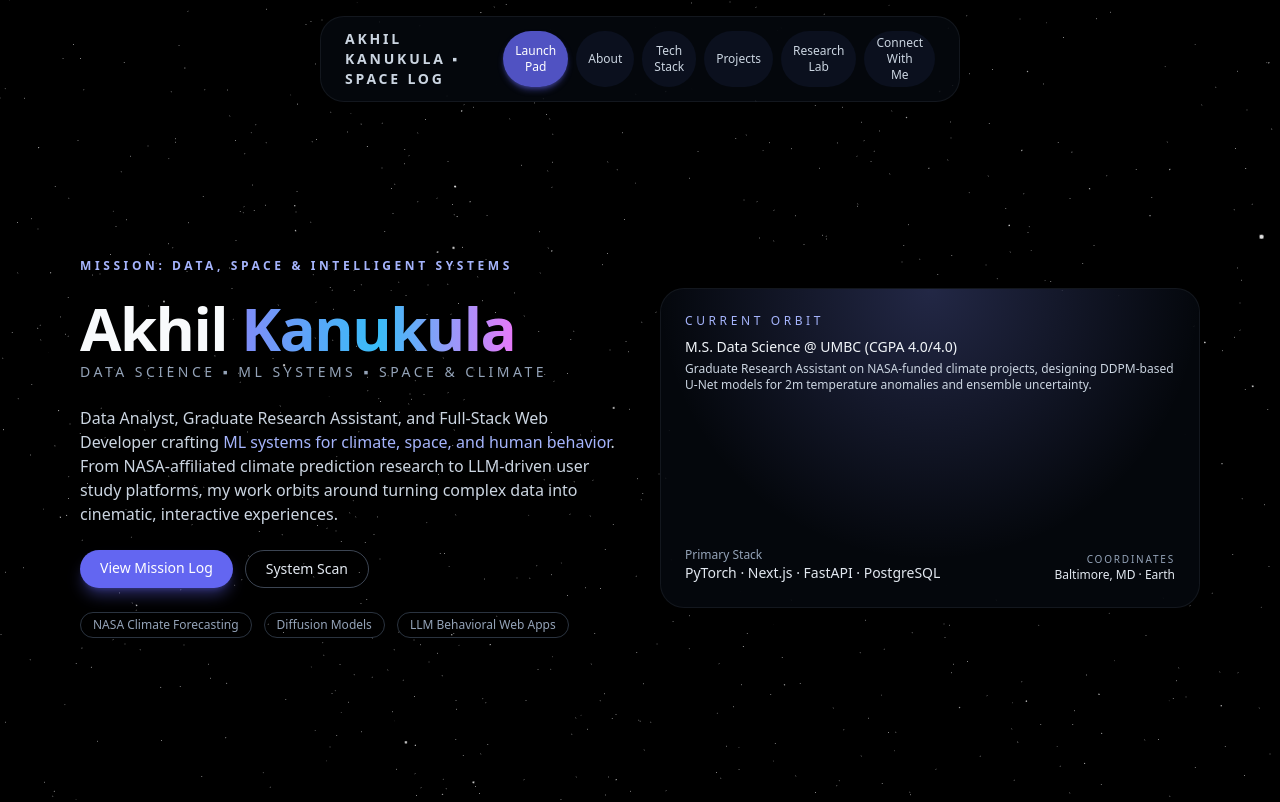
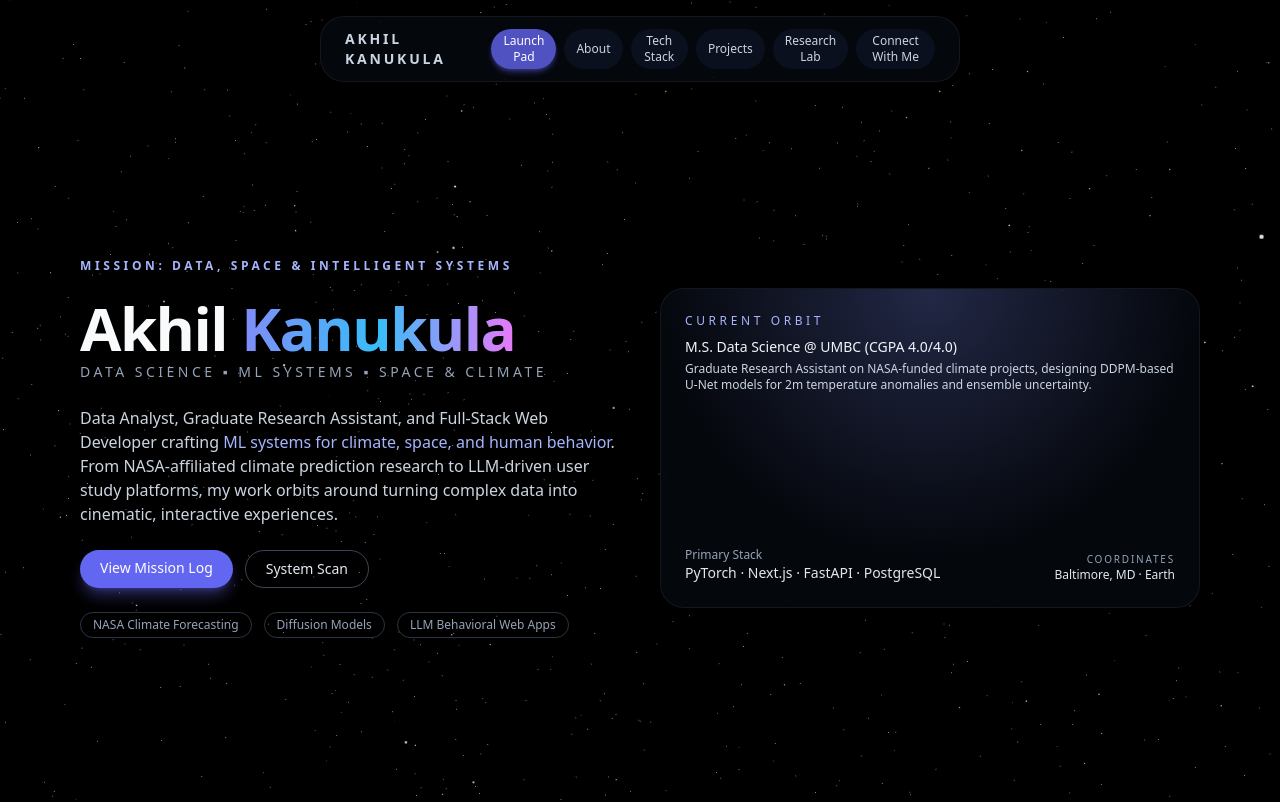
Before and after one commit to akhil1729/portfolio, a Next.js app: page / in a window 1280 px wide. Shown: the top 802 px of the page. Built offline with nearby package versions, Linux system fonts and the light colour scheme.

Commit message:
Update NavBar.jsx

```diff
--- a/components/NavBar.jsx
+++ b/components/NavBar.jsx
@@ -61,7 +61,7 @@ export default function NavBar() {
     <header className="fixed top-4 left-1/2 z-40 -translate-x-1/2">
       <nav className="glass-panel flex items-center gap-4 px-6 py-3 shadow-lg">
         <div className="text-sm font-semibold tracking-[0.2em] uppercase text-slate-300">
-          Akhil Kanukula ▪ Space Log
+          Akhil Kanukula
         </div>
         <div className="hidden gap-2 md:flex">
           {sections.map((s) => (
```
